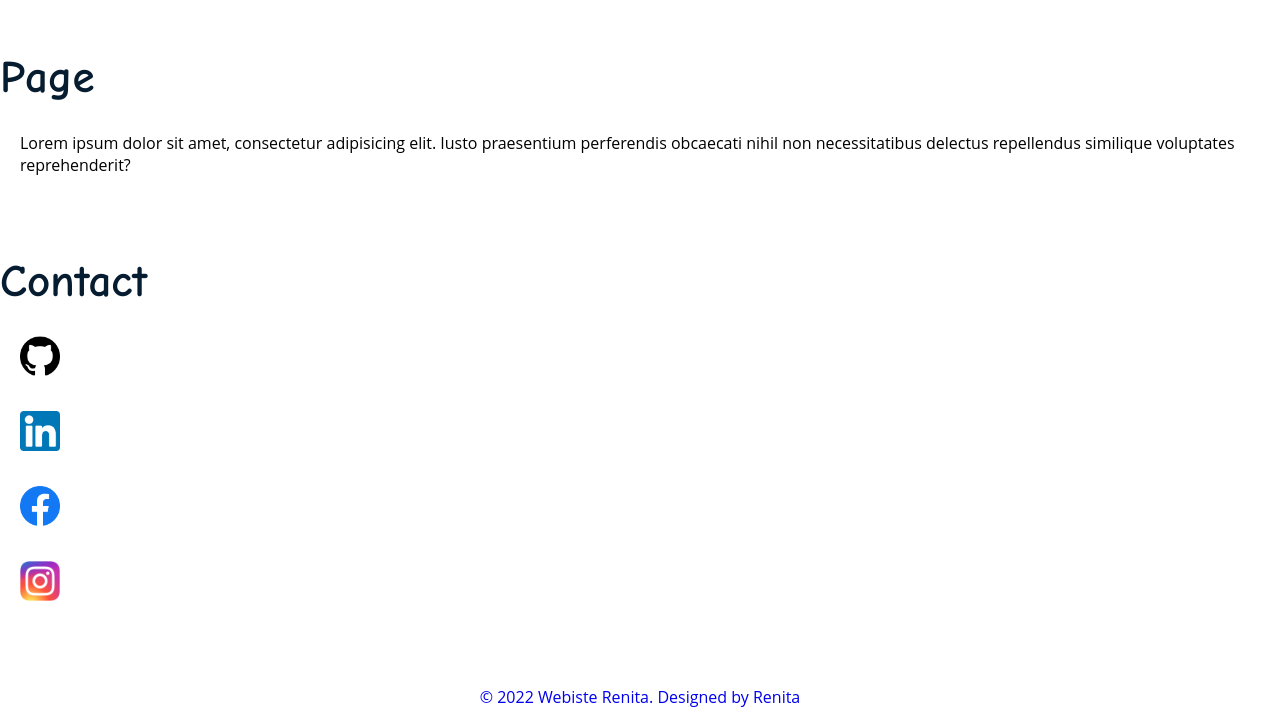
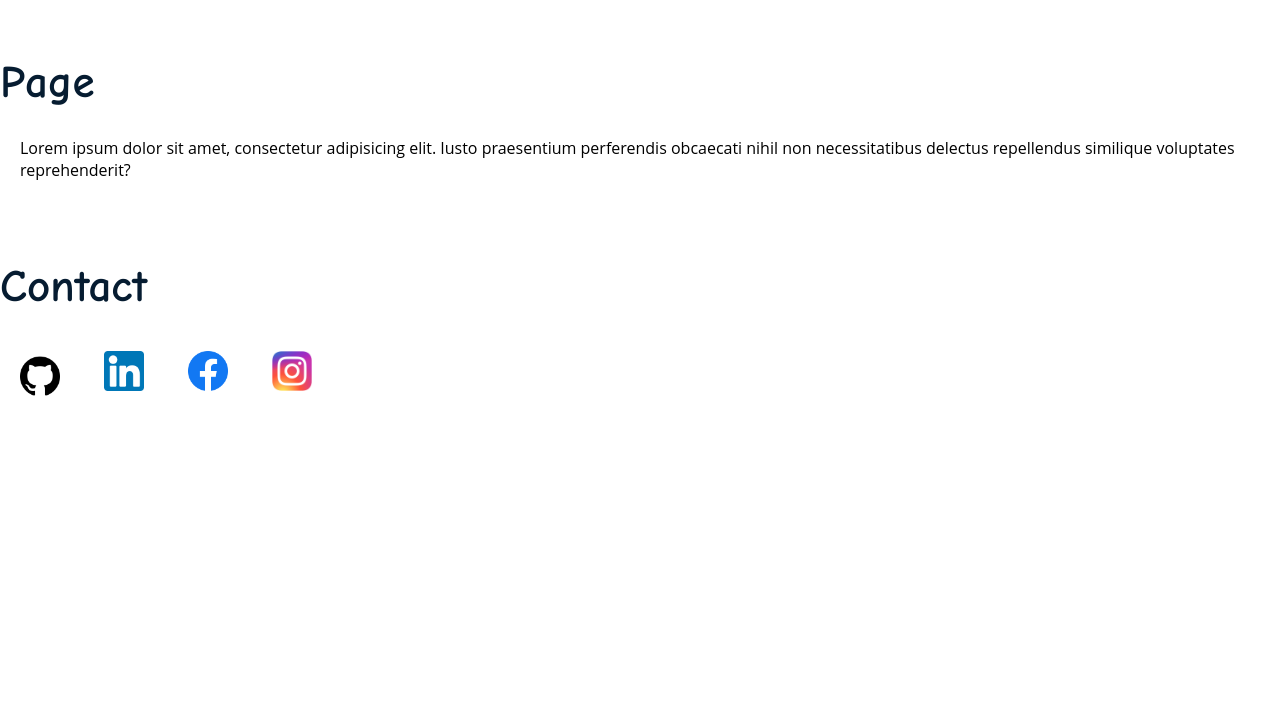
Before and after one commit to renitanathania/website-simpel, a plain HTML site: page index.html in a window 1280 px wide. Shown: the part 939-1667 px from the top of the page. After the commit the page ends 1410 px from the top, so only its background shows below. Drawn offline with Linux system fonts and the light colour scheme.

Commit message:
menghapus footer

```diff
--- a/index.html
+++ b/index.html
@@ -43,7 +43,9 @@
                 </p>
                 <!-- <p><a href="" class="tbl-biru">Pelajari lebih lanjut</a></p> -->
             </div>
+            <div >
             <img class="foto" src="https://img.freepik.com/free-vector/woman-watching-video-lecture-laptop-screen_141192-978.jpg?w=740" alt="">
+            </div>
         </section>
         <!-- untuk page-->
         <section id="page">
@@ -52,22 +54,22 @@
                 <p>Lorem ipsum dolor sit amet, consectetur adipisicing elit. Iusto praesentium perferendis obcaecati nihil non necessitatibus delectus repellendus similique voluptates reprehenderit?</p>
                 <!-- <p><a href="" class="tbl-biru">Pelajari lebih lanjut</a></p> -->
         </section>
-        <section id="contact">
-            <div class="">
+        <section>
+            <div>
                 <h2 >Contact</h2>
-                <p>
+                <p class="kontak">
                     <a href="https://github.com/renitanathania">
                     <img src="./assets/Github.jpg" alt="" width="40">
                 </p>
-                <p>
+                <p class="kontak">
                     <a href="https://www.linkedin.com/in/renitanathania/">
                     <img src="./assets/Likedin.jpg" alt="" width="40">
                 </p>
-                <p>
+                <p class="kontak">
                     <a href="https://www.facebook.com/renitans.renitaa/">
                     <img src="./assets/Facebook.jpg" alt="" width="40">
                 </p>
-                <p>
+                <p class="kontak">
                     <a href="https://www.instagram.com/renita.ns16/">
                     <img src="./assets/Instagram.jpg" alt="" width="40">
                 </p>
@@ -75,9 +77,4 @@
         </section>
     </div>
 </body>
-<div class="footer">
-    <footer>
-        <p>© 2022 Webiste Renita. Designed by Renita</p>
-    </footer>
-</div>
 </html>
--- a/style.css
+++ b/style.css
@@ -133,18 +133,13 @@ p {
      width: 580px;
 }
 
-.footer {
-    align-self: center;
-    justify-content: center;
-    text-align: center;
-}
-
 .cerita {
     margin-top: 30px;
     margin-left: 20px;
     align-content: space-around;
 }
 
-.contact {
-    color: black;
+.kontak {
+    display: inline-flex;
+    justify-content: center;
 }
```
